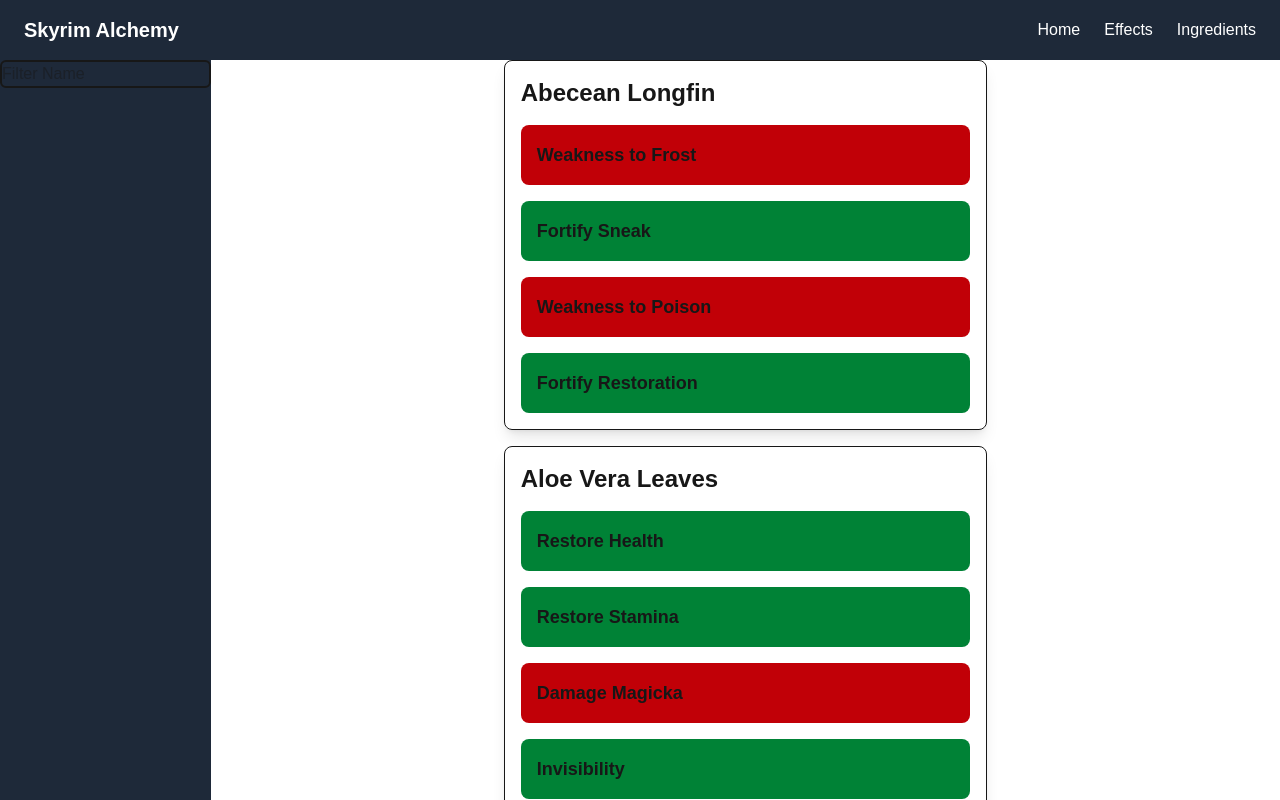
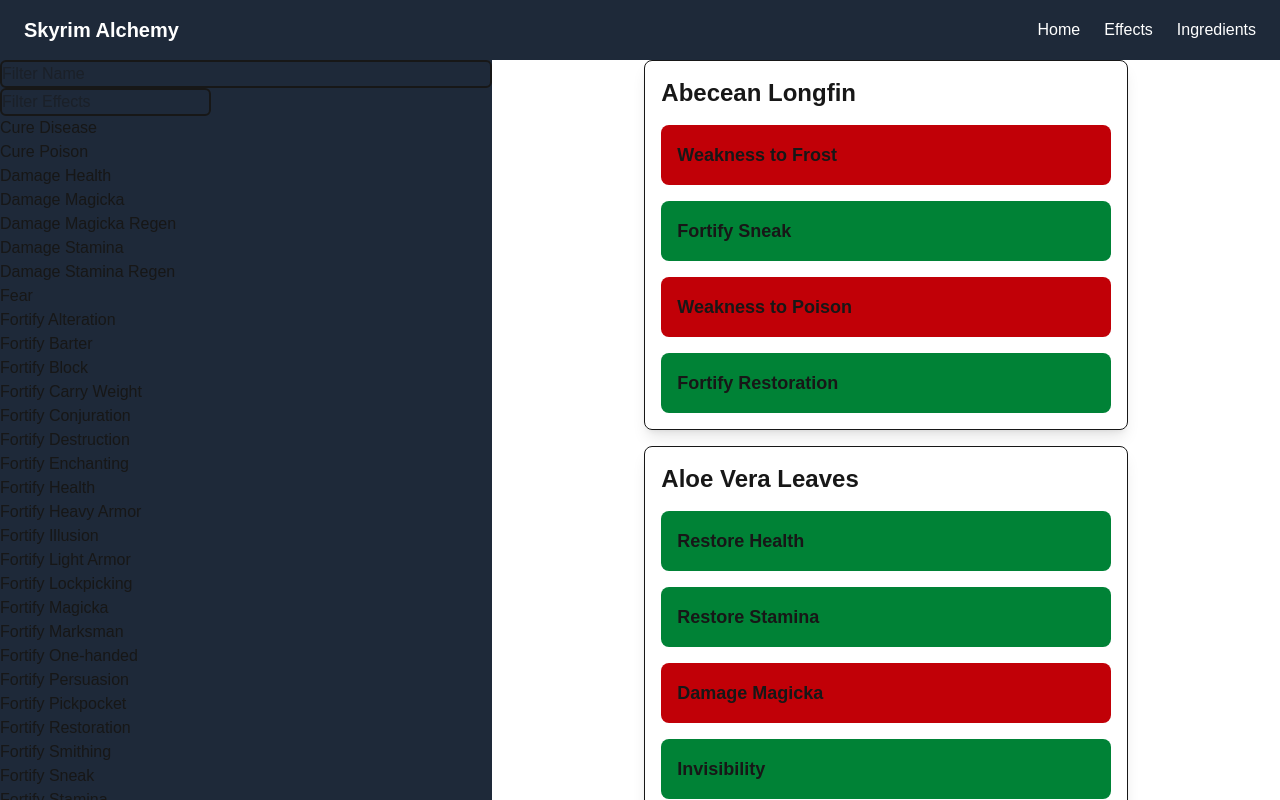
Before and after one commit to Treborace213/skyrim-alchemy, a Next.js app: page /skyrim-alchemy/ingredients in a window 1280 px wide. Shown: the top 800 px of the page. Built offline with nearby package versions, Linux system fonts and the light colour scheme.

Commit message:
Ingredients can now be filtered by their effects.

```diff
--- a/src/app/ingredients/page.tsx
+++ b/src/app/ingredients/page.tsx
@@ -2,7 +2,7 @@
 
 import useDataManager from "@/hooks/useDataManager";
 import IngredientsBlock from "@/components/IngredientsBlock";
-import IngredientSearch from "@/components/IngredientSearch";
+import IngredientSearch from "@/components/IngredientSearch/IngredientSearch";
 import { useState } from "react";
 import { Ingredient } from "@/types/ingredient";
 
--- a/src/components/IngredientSearch.tsx
+++ /dev/null
@@ -1,34 +0,0 @@
-'use client'
-
-import useDataManager from "@/hooks/useDataManager";
-import { Ingredient } from "@/types/ingredient";
-import { useEffect, useState } from "react";
-
-interface IngredientSearchProps {
-    onResultsChange: (results: Ingredient[]) => void;
-}
-
-const IngredientSearch: React.FC<IngredientSearchProps> = ({onResultsChange}) => {
-    const [input, setInput] = useState("");
-    const { dataManager } = useDataManager();
-
-    useEffect(() => {
-        updateResults()
-    }, [dataManager, input])
-
-    const updateResults = () => {
-        if (dataManager) {
-            const ingredients = dataManager.baseIngredients.concat(dataManager.anniversaryIngredients)
-            const results = ingredients.filter((e) => e.name.toLowerCase().includes(input.toLowerCase()));
-            onResultsChange(results);
-        }
-    }
-
-    return (
-        <div className="flex flex-col h-screen bg-gray-800">
-            <input className="border-2 rounded-md" placeholder="Filter Name" value={input} onChange={(e) => setInput(e.target.value)} />
-        </div>
-    );
-}
-
-export default IngredientSearch;
--- /dev/null
+++ b/src/components/IngredientSearch/EffectFilter.tsx
@@ -0,0 +1,40 @@
+'use client'
+
+import useDataManager from "@/hooks/useDataManager";
+import { Effect } from "@/types/effect";
+import { useEffect, useState } from "react";
+
+interface EffectFilterProps {
+    onSelectedChange: (results: Effect[]) => void;
+}
+
+const EffectFilter: React.FC<EffectFilterProps> = ({ onSelectedChange }) => {
+    const { dataManager } = useDataManager();
+    const [effectListFilter, setEffectListFilter] = useState("")
+    const [selectedEffects, setSelectedEffects] = useState<Effect[]>([])
+
+    useEffect(() => {
+        onSelectedChange(selectedEffects);
+    }, [selectedEffects])
+
+    return (
+        <div>
+            < input className="border-2 rounded-md" placeholder="Filter Effects" value={effectListFilter} onChange={(e) => setEffectListFilter(e.target.value)} />
+            <ul>
+                {dataManager?.effects
+                    .filter((effect) => effect.name.toLowerCase().includes(effectListFilter.toLowerCase()))
+                    .map((effect) => (
+                        <li
+                            key={effect.name}
+                            onClick={() => setSelectedEffects(selectedEffects.includes(effect) ? selectedEffects.filter(e => e !== effect) : [...selectedEffects, effect])}
+                            className={selectedEffects.includes(effect) ? "bg-cyan-900" : ""}
+                        >
+                            {effect.name}
+                        </li>
+                    ))}
+            </ul>
+        </div>
+    )
+}
+
+export default EffectFilter;
--- /dev/null
+++ b/src/components/IngredientSearch/IngredientSearch.tsx
@@ -0,0 +1,47 @@
+'use client'
+
+import useDataManager from "@/hooks/useDataManager";
+import { Ingredient } from "@/types/ingredient";
+import { useEffect, useState } from "react";
+import EffectFilter from "./EffectFilter";
+import { Effect } from "@/types/effect";
+
+interface IngredientSearchProps {
+    onResultsChange: (results: Ingredient[]) => void;
+}
+
+const IngredientSearch: React.FC<IngredientSearchProps> = ({ onResultsChange }) => {
+    const [nameInput, setNameInput] = useState("");
+    const [selectedEffects, setSelectedEffects] = useState<Effect[]>([])
+    const { dataManager } = useDataManager();
+
+    useEffect(() => {
+        updateResults()
+    }, [dataManager, nameInput, selectedEffects])
+
+    const updateResults = () => {
+        if (dataManager) {
+            var results = dataManager.baseIngredients.concat(dataManager.anniversaryIngredients)
+
+            // Filter by name
+            results = results.filter((e) => e.name.toLowerCase().includes(nameInput.toLowerCase()));
+
+            // Filter by selected effects
+            results = results.filter((ingredient) => selectedEffects.every((selectedEffect) => ingredient.effects.some((effect) => effect.effect === selectedEffect)))
+
+            onResultsChange(results);
+        }
+    }
+
+    return (
+        <div className="flex flex-col h-screen bg-gray-800 w-200">
+            {/* Name Search */}
+            <input className="border-2 rounded-md" placeholder="Filter Name" value={nameInput} onChange={(e) => setNameInput(e.target.value)} />
+
+            {/* Effect Search */}
+            <EffectFilter onSelectedChange={setSelectedEffects}/>
+        </div>
+    );
+}
+
+export default IngredientSearch;
```
